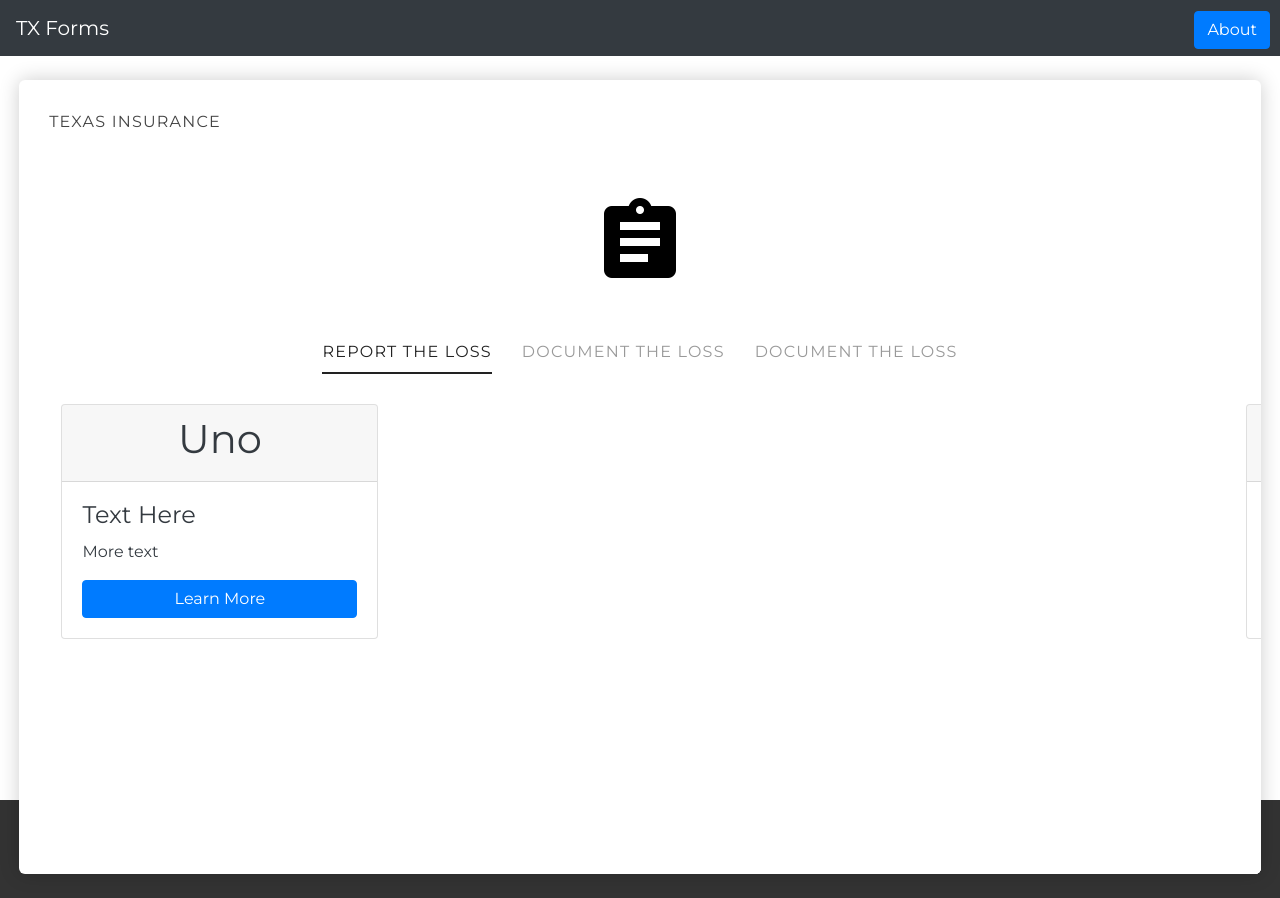
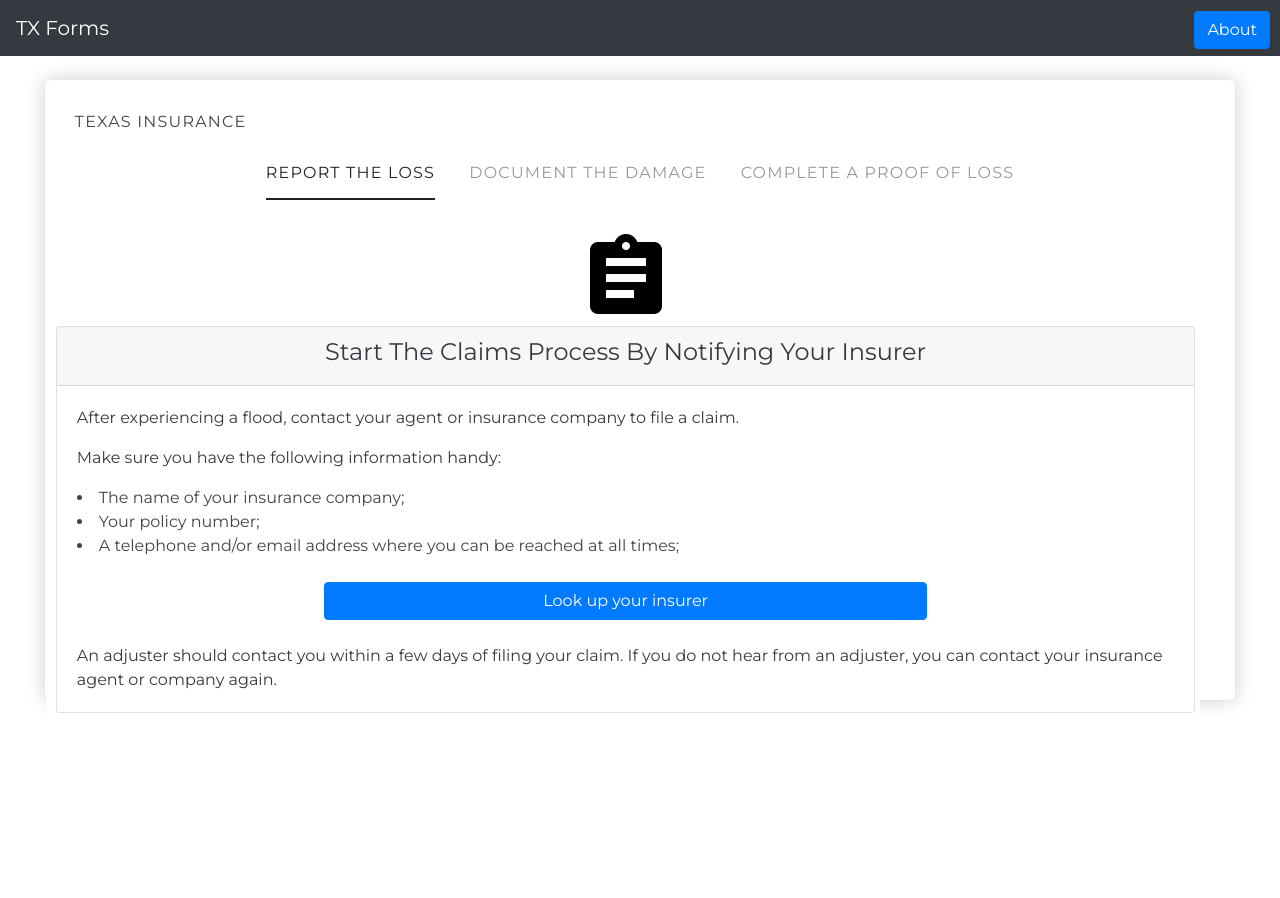
Before and after one commit to samharden/tx-ins-site, a Django app: page / in a window 1280 px wide, after a click on "REPORT THE LOSS". After the commit the page ends 713 px from the top, so only its background shows below. Run offline with Django 3.2, Linux system fonts and the light colour scheme; some libraries are stand-ins or nearby versions.

Commit message:
jsdnfkjsdnf

```diff
--- a/main/templates/main/base.html
+++ b/main/templates/main/base.html
@@ -45,7 +45,7 @@ a:hover {
 html,
 body {
   height: 100%;
-  background-color: #333;
+  /*background-color: #333;*/
   color: #fff;
   /*text-align: center;
   text-shadow: 0 .05rem .1rem rgba(0,0,0,.5);*/
@@ -283,12 +283,14 @@ body {
   z-index: 1;
   position: relative;
   background: #FFF;
-  width: 97%;
+  width: 93%;
+  min-height: 300px;
+  max-height: 10000px;
   /*height: 100%;*/
   border-radius: 6px;
   box-shadow: 0 0 20px rgba(0, 0, 0, 0.2);
   margin: 0 auto;
-  overflow: hidden;
+  /*overflow: hidden;*/
 }
 
 .app {
@@ -369,7 +371,7 @@ body {
 .app-tabs {
   display: -webkit-box;
   display: -ms-flexbox;
-  display: flex;
+  /*display: flex;*/
   -webkit-box-align: center;
       -ms-flex-align: center;
           align-items: center;
@@ -410,11 +412,11 @@ body {
   position: absolute;
 
   top: 20px;
-  left: calc(100% - 20px);
+  left: calc(100% );
   background: #FFF;
   width: 100%;
   height: 100%;
-  padding: 10px 5px 0;
+  padding: 10px 5px 5px 10px;
   box-sizing: border-box;
   -webkit-transition: 0.6s cubic-bezier(0.28, 0.55, 0.36, 1.18);
   transition: 0.6s cubic-bezier(0.28, 0.55, 0.36, 1.18);
@@ -446,9 +448,9 @@ body {
 }
 .app-panel__content {
   /*width:100%;*/
-  display: -webkit-box;
+  /*display: -webkit-box;*/
   display: -ms-flexbox;
-  display: flex;
+  /*display: flex;*/
   -webkit-box-orient: horizontal;
   -webkit-box-direction: normal;
       -ms-flex-direction: row;
@@ -467,6 +469,10 @@ body {
 .app-panel__column li {
   padding: 10px 0;
 }
+#icon-one{display:block}
+#icon-two{display:none}
+#icon-three{display:none}
+
 
 #app-event-1, #app-event-2, #app-event-3, #app-event-4, #app-event-5 {
   display: none;
@@ -485,11 +491,13 @@ body {
 }*/
 
 
-/*#app-event-3:checked ~ .body .app .app-header .app-header__image img:first-child {
+#app-event-3:checked ~ .body .app .app-header .app-header__image img.icon-one img.icon-two {
+
   display: none;
 }
-#app-event-3:checked ~ .body .app .app-header .app-header__image img:last-child {
-  display: block;
+/*#app-event-3:checked ~ .body .app .app-header .app-header__image img:last-child next-sibling {
+
+  display: none;
 }*/
 #app-event-3:checked ~ .body .app .app-header .app-tabs .app-tabs__tab--one {
   color: #222;
@@ -501,9 +509,20 @@ body {
   box-shadow: none;
 }
 /*#app-event-3:checked ~ .body .app .app-body .app-panel--one {
-  left: calc(-100% + 80px);
+  left: calc(1%);
+  right: 3px;
+}*/
+#app-event-3:checked ~ .body .app .app-body .app-panel--one {
+  left: 1px;
+  width:97%;
+}
+#app-event-3:checked ~ .body .app .app-body .app-panel--three {
+display:none;
 }
 #app-event-3:checked ~ .body .app .app-body .app-panel--two {
+display:none;
+}
+/*#app-event-3:checked ~ .body .app .app-body .app-panel--two {
   left: 30px;
 }*/
 
@@ -516,8 +535,12 @@ body {
   display: none;
 }
 #app-event-4:checked ~ .body .app .app-header .app-header__image img:last-child {
-  display: block;
+  display: none;
 }
+/*#app-event-4:checked ~ icon-one;*/
+
+
+
 #app-event-4:checked ~ .body .app .app-header .app-tabs .app-tabs__tab--one {
   color: #999;
   box-shadow: none;
@@ -527,19 +550,32 @@ body {
   box-shadow: inset 0 -2px 0 0 #222;
 }
 #app-event-4:checked ~ .body .app .app-body .app-panel--one {
-  left: calc(-110% + 80px);
+  /*left: calc(-110% + 80px);*/
+  display:none;
+}
+#app-event-4:checked ~ .body .app .app-body .app-panel--three {
+  /*left: calc(-110% + 80px);*/
+  display:none;
 }
 #app-event-4:checked ~ .body .app .app-body .app-panel--two {
   left: 1px;
   width:97%;
 }
 
+
+
 #app-event-5:checked ~ .body .app .app-header .app-header__image img:first-child {
   display: none;
 }
 #app-event-5:checked ~ .body .app .app-header .app-header__image img:last-child {
-  display: block;
+  display: none;
 }
+#app-event-5:checked ~ .icon-one .icon-two {
+  display: none;
+}
+/*#app-event-5:checked ~ .body .app .app-header .app-header__image img:last-child {
+  display: none;
+}*/
 #app-event-5:checked ~ .body .app .app-header .app-tabs .app-tabs__tab--one {
   color: #999;
   box-shadow: none;
@@ -553,10 +589,10 @@ body {
   box-shadow: inset 0 -2px 0 0 #222;
 }
 #app-event-5:checked ~ .body .app .app-body .app-panel--one {
-  left: calc(-110% + 80px);
+  display:none;
 }
 #app-event-5:checked ~ .body .app .app-body .app-panel--two {
-  left: calc(-110% + 80px);
+  display:none;
 }
 #app-event-5:checked ~ .body .app .app-body .app-panel--three {
   left: 1px;
--- a/main/templates/main/home.html
+++ b/main/templates/main/home.html
@@ -28,11 +28,15 @@
       </div> -->
     </div>
     <div class="app-header">
-      <div class="app-header__image"><img src="{% static 'main/file.png' %}"><img src="https://s3-us-west-2.amazonaws.com/s.cdpn.io/169963/donut-thin.png"/></div>
-      <div class="app-tabs">
-        <label class="app-tabs__tab app-tabs__tab--one" for="app-event-3">Report the loss</label>
-        <label class="app-tabs__tab app-tabs__tab--two" for="app-event-4">Document the loss</label>
-        <label class="app-tabs__tab app-tabs__tab--three" for="app-event-5">Document the loss</label>
+      <!-- <div class="app-header__image">
+        <img id = "icon-one" src="{% static 'main/file.png' %}">
+        <img id = "icon-two" src="{% static 'main/camera.png' %}">
+        <img id = "icon-three" src="{% static 'main/upload.png' %}"></div> -->
+      <div class="app-tabs"><center>
+        <label class="app-tabs__tab app-tabs__tab--one" for="app-event-3"><h6>Report the Loss</h6></label>
+        <label class="app-tabs__tab app-tabs__tab--two" for="app-event-4"><h6>Document The Damage</h6></label>
+        <label class="app-tabs__tab app-tabs__tab--three" for="app-event-5"><h6>Complete a Proof of Loss</h6></label>
+      </center>
       </div>
     </div>
     <center>
@@ -40,16 +44,24 @@
       <div class="app-panel app-panel--one" >
         <!-- <div class="app-panel__header">Header One</div> -->
         <div class="app-panel__content">
+          <img src="{% static 'main/file.png' %}">
           <div class="card" style="text-align:left" style="max-width:97%">
             <div class="card-header">
-              <h1 class="text-dark" style="text-align:center">Uno</h1>
+              <h4 class="text-dark" style="text-align:center">Start The Claims Process By Notifying Your Insurer</h4>
             </div>
             <div class="card-body">
-              <h4 class="card-title text-dark">Text Here</h4>
-              <p class="card-text text-dark">More text</p>
-              <center>
-              <a href="/" class="btn btn-primary" style="width:275px">Learn More</a>
-            </center>
+
+              <p class="card-text text-dark">After experiencing a flood, contact your agent or insurance company to file a claim.</p>
+                <p class="card-text text-dark">Make sure you have the following information handy:</p>
+                <li>The name of your insurance company;</li>
+                <li>Your policy number;</li>
+                <li>A telephone and/or email address where you can be reached at all times;</li>
+                <br><center>
+                <a href="/" class="btn btn-primary" style="width:55%">Look up your insurer</a></center>
+                <br>
+                <p class="card-text text-dark">An adjuster should contact you within a few days of filing your claim.
+                  If you do not hear from an adjuster, you can contact your insurance agent or company again.</p>
+
             </div>
           </div>
 
@@ -58,13 +70,22 @@
       <div class="app-panel app-panel--two">
         <!-- <div class="app-panel__header">2eader Two</div> -->
         <div class="app-panel__content">
+          <img src="{% static 'main/camera.png' %}">
           <div class="card" style="text-align:left" style="max-width:97%">
             <div class="card-header">
-              <h1 class="text-dark" style="text-align:center">Federal Insurance Claim Form</h1>
+              <h4 class="text-dark" style="text-align:center">Collecting evidence of the damage to your home</h4>
             </div>
             <div class="card-body">
-              <h4 class="card-title text-dark">Text Here</h4>
-              <p class="card-text text-dark">More text</p>
+
+              <p class="card-text text-dark">Separate damaged from undamaged property. Your adjuster will
+                need evidence of the damage to your home and possessions to prepare your repair estimate.</p>
+                <li>Take photographs of all of the damaged property, including discarded objects, structural damage, and standing floodwater levels.</li>
+                <li>Make a list of damaged or lost items and include their date of purchase, value, and receipts, if possible.</li>
+                <li>Officials may require disposal of damaged items so, if possible, place flooded items outside of the home.</li>
+
+
+
+</p>
               <center>
               <a href="/" class="btn btn-primary" style="width:275px">Learn More</a>
             </center>
@@ -76,17 +97,50 @@
       <div class="app-panel app-panel--three">
         <!-- <div class="app-panel__header">3eader Three</div> -->
         <div class="app-panel__content">
-
+          <img src="{% static 'main/upload.png' %}"></div>
             <div class="card" style="text-align:left" style="max-width:97%">
               <div class="card-header">
-                <h1 class="text-dark" style="text-align:center">Federal Insurance Claim Form</h1>
+                <h4 class="text-dark" style="text-align:center">Federal Insurance Claim Form</h4>
               </div>
               <div class="card-body">
-                <h4 class="card-title text-dark">Text Here</h4>
-                <p class="card-text text-dark">More text</p>
-                <center>
-                <a href="/" class="btn btn-primary" style="width:275px">Learn More</a>
-              </center>
+                <h4 class="card-title text-dark">About the Proof of Loss</h4>
+                <p class="card-text text-dark">A Proof of Loss is a policyholder’s statement of the amount
+                  of money being requested, signed to and sworn to by the policyholder with documentation
+                  to support the amount requested.   It is important to understand the Proof of Loss is not
+                  the claim.  The claim is the policyholders’ declaration that they are entitled to be paid
+                  for a covered loss under the terms of the Standard Flood Insurance Policy (SFIP).  A
+                  policyholder who suffers flood damage to NFIP insured property has only one claim arising
+                  from that event, regardless of the number of Proofs of Loss with documentation packages
+                  the policyholder may submit in support of that claim.</p>
+                  <p class="card-text text-dark">The complete Proof of Loss, signed and sworn to by the
+                    policyholder, along with documentation to support the amount requested initially and
+                    any requests for additional payment must be sent to the NFIP servicing Agent or Write
+                    Your Own Company (“NFIP Insurer”) within 60 days after the date of loss or within any
+                    extension of that deadline made in writing by the Associate Administrator for Federal
+                    Insurance and Mitigation.  The insurance adjuster hired by the NFIP insurer may provide
+                    a proof of loss form  to the policyholder and may help complete it.  However,
+                    this assistance is a matter of courtesy and the policyholder must still submit the complete proof of loss,
+                    as described above, to the NFIP insurer within the required time period.</p>
+                    <center>
+                    <a href="/" class="btn btn-primary" style="width:275px">Complete</a></center><br>
+                    <h4 class="card-title text-dark">Where do I send my Proof of Loss in support of my Claim?</h4>
+                    <p class="card-text text-dark">If your policy was issued by a Write Your Own program-participating
+                      insurance company, please contact the insurance agent or carrier directly to find out
+                      the proper address for submitting your Proof of Loss.</p>
+                    <p class="card-text text-dark">If your policy was issued by FEMA through the National
+                      Flood Insurance Program (NFIP) Direct Servicing Agent, the only
+                      addresses to which your Proof of Loss must be sent is the following:</p>
+                      <br>
+                      <u>Regular Mail:</u><br>
+                      NFIP Direct Servicing Agent<br>
+                      P.O. Box 2966<br>
+                      Shawnee Mission, KS 66201-1366<br>
+                      <br><br>
+                      <u>Overnight Mail:</u><br>
+                      NFIP Direct Servicing Agent<br>
+                      7701 College Blvd.<br>
+                      Overland Park, KS 66210<br>
+
               </div>
             </div>
           </div>
--- a/main/views.py
+++ b/main/views.py
@@ -4,3 +4,14 @@ import pandas as pd
 # Create your views here.
 def home_page(request):
     return render(request, 'main/home.html')
+
+def claim_form(request):
+    form = claim_form()
+    if request.method == 'POST':
+        form = claim_form(request.POST)
+        if form.is_valid():
+            print("Valid")
+    else:
+        form = claim_form()
+
+        return render(request, 'main/claim-form.html', {'form':form})
```
Also changed, not shown: main/forms.py (+65 -28 lines), main/static/main/camera.png (added), main/static/main/upload.png (added).
